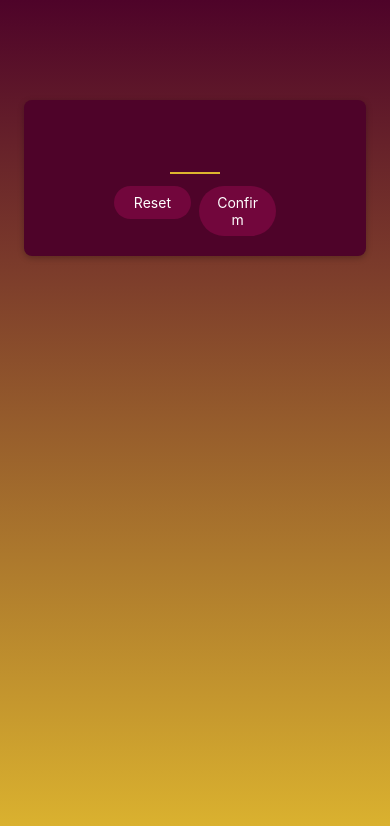
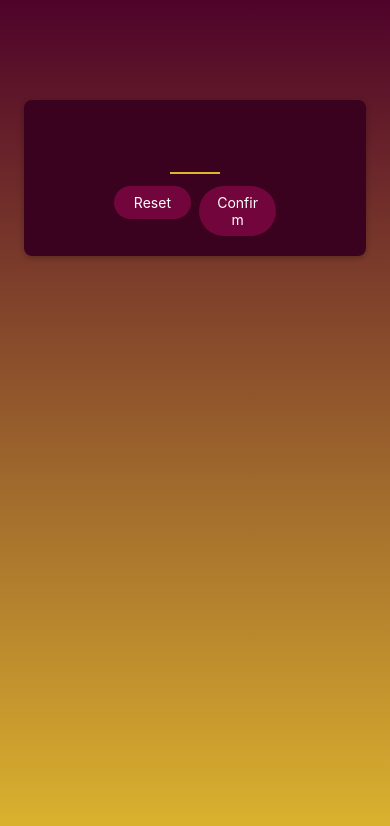
Before and after one commit to afiqaimanafr/mini-game, a React Native app: screen / in a window 390 px wide. Shown: the top 826 px of the page. Built offline with nearby package versions, Linux system fonts and the light colour scheme.

Commit message:
update: latest

```diff
--- a/screens/StartGameScreen.js
+++ b/screens/StartGameScreen.js
@@ -32,7 +32,7 @@ const styles = StyleSheet.create({
     marginTop: 100,
     marginHorizontal: 24,
     padding: 16,
-    backgroundColor: "#4e0329",
+    backgroundColor: "#3b021f",
     borderRadius: 8,
     elevation: 4,
     shadowColor: "black",
```
